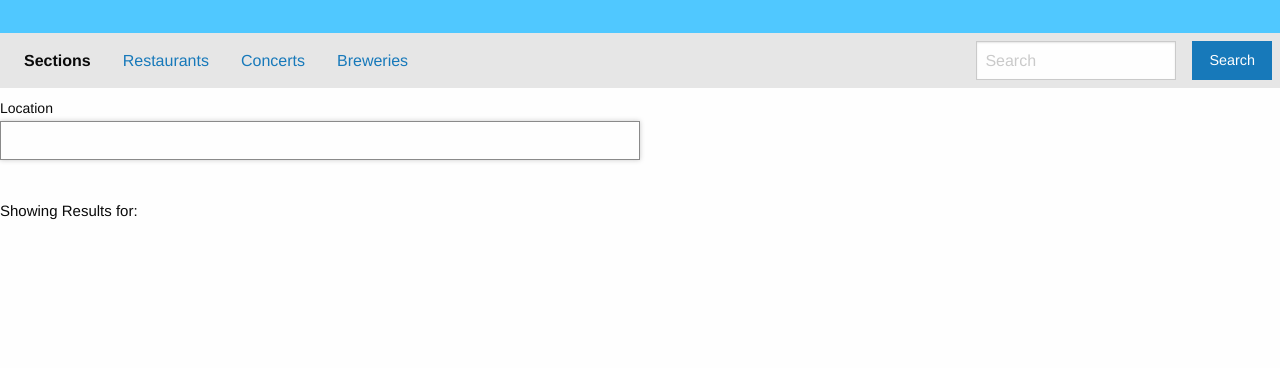
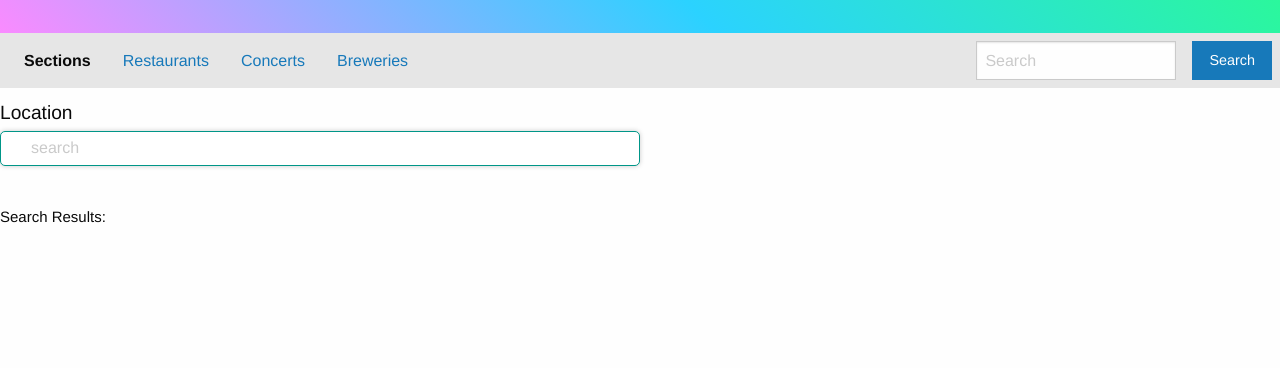
Before and after one commit to pamelac21/New-To-Town, a plain HTML site: page index.html in a window 1280 px wide. Shown: the part 122-490 px from the top of the page. Drawn offline with nearby package versions, Linux system fonts and the light colour scheme; no server answers.

Commit message:
uptodate

```diff
--- a/assets/style.css
+++ b/assets/style.css
@@ -6,17 +6,32 @@
   padding: 20px;
   text-align: center;
   background-color: rgb(80, 200, 255);
+  background: #fa8bff;
+  background-image: linear-gradient(45deg, #fa8bff, #2bd2ff, #2bff88);
   color: black;
   font-size: 15px;
-  font-family: "Franklin Gothic Medium", "Arial Narrow", Arial, sans-serif;
+  font-family: cursive;
 }
 
 .form-label {
-  text: bold;
+  text-decoration: bold;
+  font-size: larger;
 }
 
 #restaurantLoc {
   width: 50%;
+  border: 1px solid grey;
+  border-radius: 5px;
+  height: 35px;
+  padding: 2px 25px 2px 30px;
+  outline: bold;
+  background-color: #f5f5f5;
+}
+
+#restaurantLoc:hover,
+#restaurantLoc:focus {
+  border: 1.5px solid #009688;
+  background-color: white;
 }
 
 .subtitle {
--- a/index.html
+++ b/index.html
@@ -47,15 +47,16 @@
     </nav>
 
 
-
     <main class="flex-row justify-space-between">
       <h3 class="card-header text-uppercase"></h3>
       <label class="form-label" for="location">Location</label>
-            <input name="location" id="restaurantLoc" type="text" autofocus="true" class="form-input" />
+          <div>
+            <input name="location" id="restaurantLoc" placeholder="search" type="text" autofocus="true" class="form-input" />
+          </div>
           <button type="submit" class="btn"></button>
 
 
-            <h2 class="subtitle">Showing Results for: <span id="repo-search-term"></span></h2>
+            <h2 class="subtitle">Search Results: <span id="repo-search-term"></span></h2>
             <div id="repos-container" class="list-group"></div>
 
 
```
